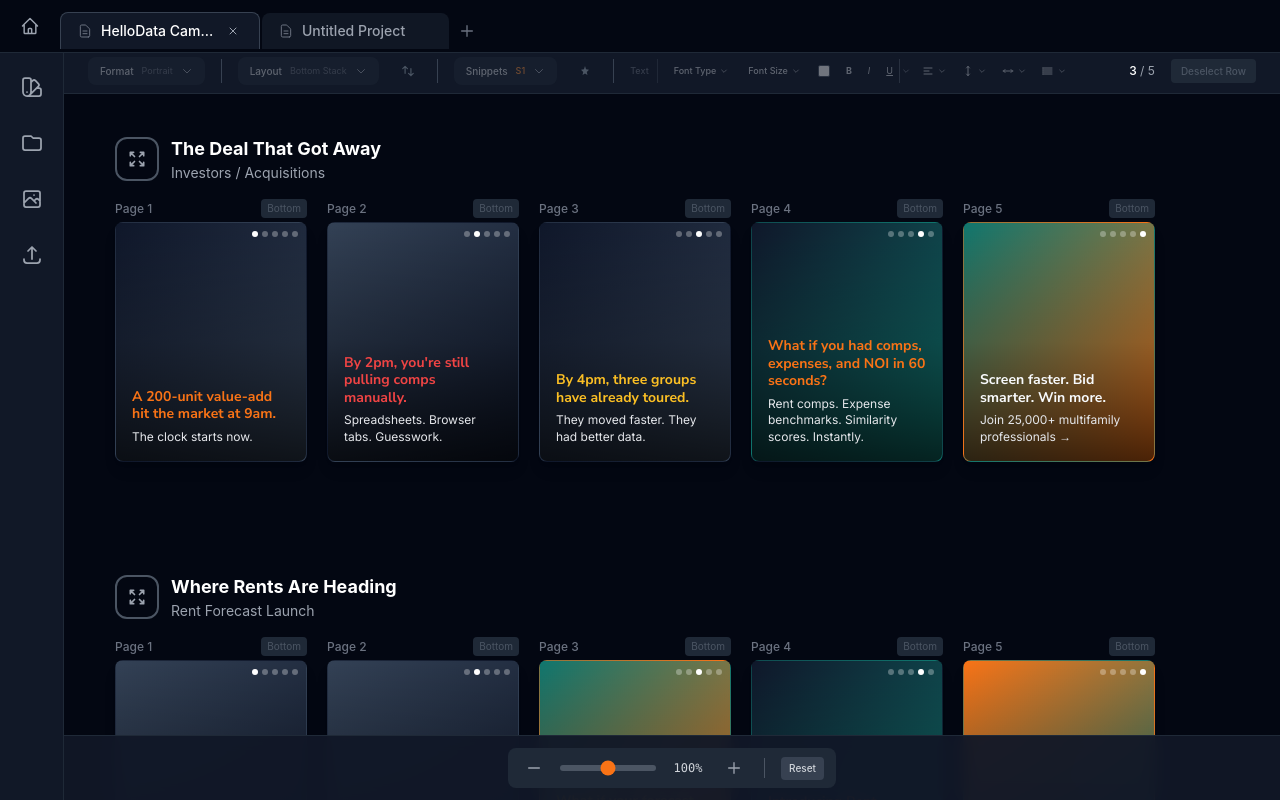
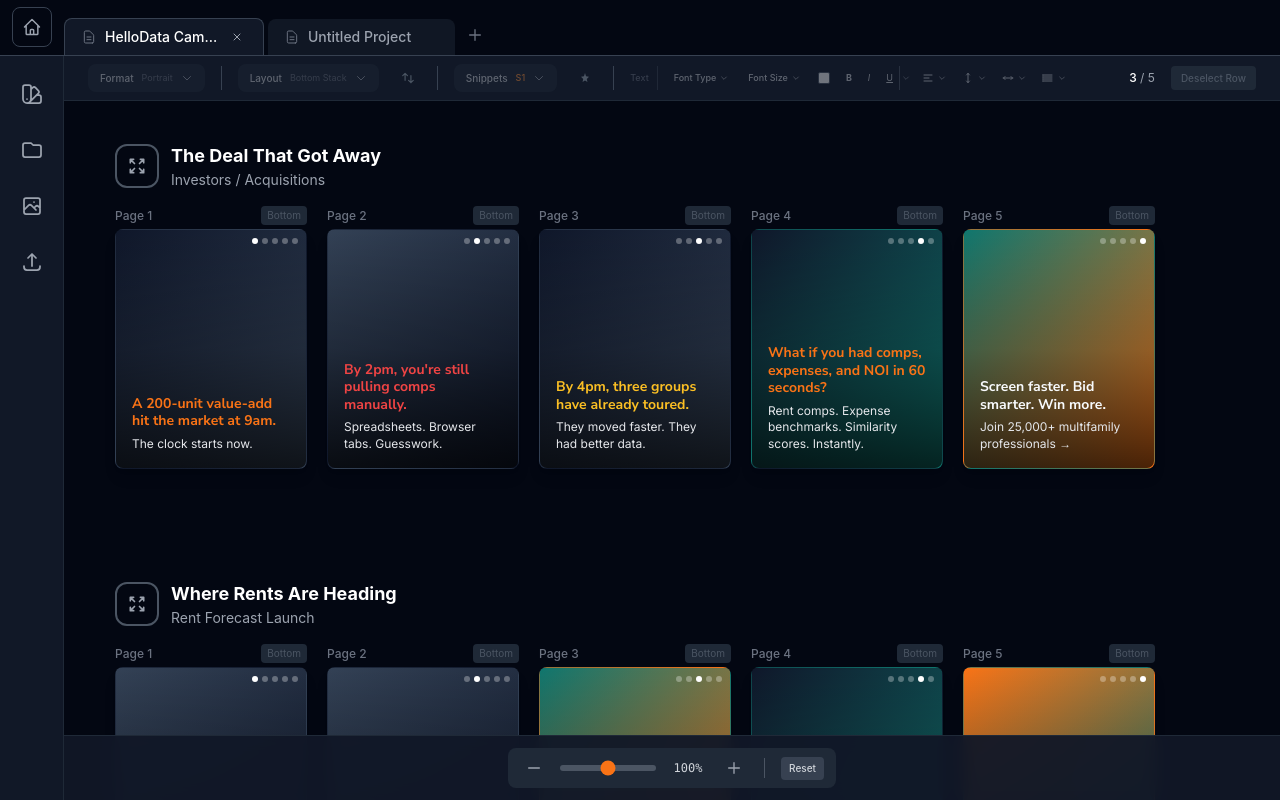
Before and after one commit to goov373/image-builder-HD, a React (Vite) app: page / in a window 1280 px wide. Shown: the top 800 px of the page. Built offline with nearby package versions, Linux system fonts and the light colour scheme.

Commit message:
Make tab bar taller (56px), pin tabs to bottom with visible border line beneath

```diff
--- a/src/CarouselDesignTool.jsx
+++ b/src/CarouselDesignTool.jsx
@@ -572,7 +572,7 @@ const Sidebar = ({ activePanel, onPanelChange }) => {
   ];
 
   return (
-    <div className="fixed left-0 top-[49px] h-[calc(100%-49px)] w-16 bg-gray-900 border-r border-gray-800 flex flex-col items-center py-4 z-50">
+    <div className="fixed left-0 top-[56px] h-[calc(100%-56px)] w-16 bg-gray-900 border-r border-gray-800 flex flex-col items-center py-4 z-50">
       {/* Panel Buttons */}
       <div className="flex flex-col gap-3">
         {panels.map(panel => (
@@ -604,7 +604,7 @@ const DesignSystemPanel = ({ designSystem, onUpdate, onClose }) => {
   ];
 
   return (
-    <div className="fixed left-16 top-[49px] h-[calc(100%-49px)] w-72 bg-gray-900 border-r border-gray-800 z-40 overflow-y-auto">
+    <div className="fixed left-16 top-[56px] h-[calc(100%-56px)] w-72 bg-gray-900 border-r border-gray-800 z-40 overflow-y-auto">
       <div className="p-4 border-b border-gray-800 flex items-center justify-between">
         <h2 className="text-sm font-semibold text-white">Design System</h2>
         <button onClick={onClose} className="text-gray-400 hover:text-white">
@@ -663,7 +663,7 @@ const DesignSystemPanel = ({ designSystem, onUpdate, onClose }) => {
 // File Browser Panel
 const FileBrowserPanel = ({ onClose }) => {
   return (
-    <div className="fixed left-16 top-[49px] h-[calc(100%-49px)] w-72 bg-gray-900 border-r border-gray-800 z-40 overflow-y-auto">
+    <div className="fixed left-16 top-[56px] h-[calc(100%-56px)] w-72 bg-gray-900 border-r border-gray-800 z-40 overflow-y-auto">
       <div className="p-4 border-b border-gray-800 flex items-center justify-between">
         <h2 className="text-sm font-semibold text-white">Files</h2>
         <button onClick={onClose} className="text-gray-400 hover:text-white">
@@ -701,7 +701,7 @@ const BackgroundPanel = ({ onClose }) => {
   ];
 
   return (
-    <div className="fixed left-16 top-[49px] h-[calc(100%-49px)] w-72 bg-gray-900 border-r border-gray-800 z-40 overflow-y-auto">
+    <div className="fixed left-16 top-[56px] h-[calc(100%-56px)] w-72 bg-gray-900 border-r border-gray-800 z-40 overflow-y-auto">
       <div className="p-4 border-b border-gray-800 flex items-center justify-between">
         <h2 className="text-sm font-semibold text-white">Background</h2>
         <button onClick={onClose} className="text-gray-400 hover:text-white">
@@ -739,7 +739,7 @@ const BackgroundPanel = ({ onClose }) => {
 // Export Panel
 const ExportPanel = ({ onClose }) => {
   return (
-    <div className="fixed left-16 top-[49px] h-[calc(100%-49px)] w-72 bg-gray-900 border-r border-gray-800 z-40 overflow-y-auto">
+    <div className="fixed left-16 top-[56px] h-[calc(100%-56px)] w-72 bg-gray-900 border-r border-gray-800 z-40 overflow-y-auto">
       <div className="p-4 border-b border-gray-800 flex items-center justify-between">
         <h2 className="text-sm font-semibold text-white">Export</h2>
         <button onClick={onClose} className="text-gray-400 hover:text-white">
@@ -1057,18 +1057,18 @@ export default function CarouselDesignTool() {
   return (
     <div className="min-h-screen bg-gray-950 text-white overflow-x-hidden">
       {/* Browser-style Tab Bar - Full Width */}
-      <div className="fixed top-0 left-0 right-0 z-[60] bg-gray-950 border-b border-gray-800">
-        <div className="flex items-center">
+      <div className="fixed top-0 left-0 right-0 z-[60] bg-gray-950 border-b border-gray-700" style={{ height: 56 }}>
+        <div className="flex items-end h-full">
           {/* Home Button */}
-          <div className="flex items-center px-3 py-2">
-            <button className="w-9 h-9 rounded-lg flex items-center justify-center text-gray-400 hover:text-white hover:bg-gray-800 transition-all">
+          <div className="flex items-center px-3 pb-2">
+            <button className="w-10 h-10 rounded-lg flex items-center justify-center text-gray-400 hover:text-white hover:bg-gray-800 transition-all border border-gray-700">
               <svg className="w-5 h-5" fill="none" stroke="currentColor" viewBox="0 0 24 24">
                 <path strokeLinecap="round" strokeLinejoin="round" strokeWidth={1.75} d="M3 12l2-2m0 0l7-7 7 7M5 10v10a1 1 0 001 1h3m10-11l2 2m-2-2v10a1 1 0 01-1 1h-3m-6 0a1 1 0 001-1v-4a1 1 0 011-1h2a1 1 0 011 1v4a1 1 0 001 1m-6 0h6" />
               </svg>
             </button>
           </div>
           {/* Tabs */}
-          <div className="flex items-end gap-0.5 pt-2">
+          <div className="flex items-end gap-1">
             {tabs.map(tab => (
               <div
                 key={tab.id}
@@ -1101,7 +1101,7 @@ export default function CarouselDesignTool() {
             {/* Add Tab Button */}
             <button
               onClick={handleAddTab}
-              className="w-8 h-8 mb-0.5 rounded-lg flex items-center justify-center text-gray-500 hover:text-white hover:bg-gray-800 transition-all"
+              className="w-8 h-8 mb-1 rounded-lg flex items-center justify-center text-gray-500 hover:text-white hover:bg-gray-800 transition-all"
             >
               <svg className="w-4 h-4" fill="none" stroke="currentColor" viewBox="0 0 24 24">
                 <path strokeLinecap="round" strokeLinejoin="round" strokeWidth={2} d="M12 4v16m8-8H4" />
@@ -1129,9 +1129,9 @@ export default function CarouselDesignTool() {
       )}
 
       {/* Main Content */}
-      <div style={{ marginLeft: totalOffset, marginTop: 49, width: `calc(100vw - ${totalOffset}px)`, transition: 'margin-left 0.3s, width 0.3s' }}>
+      <div style={{ marginLeft: totalOffset, marginTop: 56, width: `calc(100vw - ${totalOffset}px)`, transition: 'margin-left 0.3s, width 0.3s' }}>
       {/* Toolbar */}
-      <div className="sticky top-[49px] z-40 bg-gray-900 border-b border-gray-800 px-6 py-2 overflow-x-auto hide-scrollbar">
+      <div className="sticky top-[56px] z-40 bg-gray-900 border-b border-gray-800 px-6 py-2 overflow-x-auto hide-scrollbar">
         <div className="flex items-center justify-between text-xs text-gray-400 min-w-max">
           <div className="flex items-center gap-4">
             {/* Format dropdown */}
```
